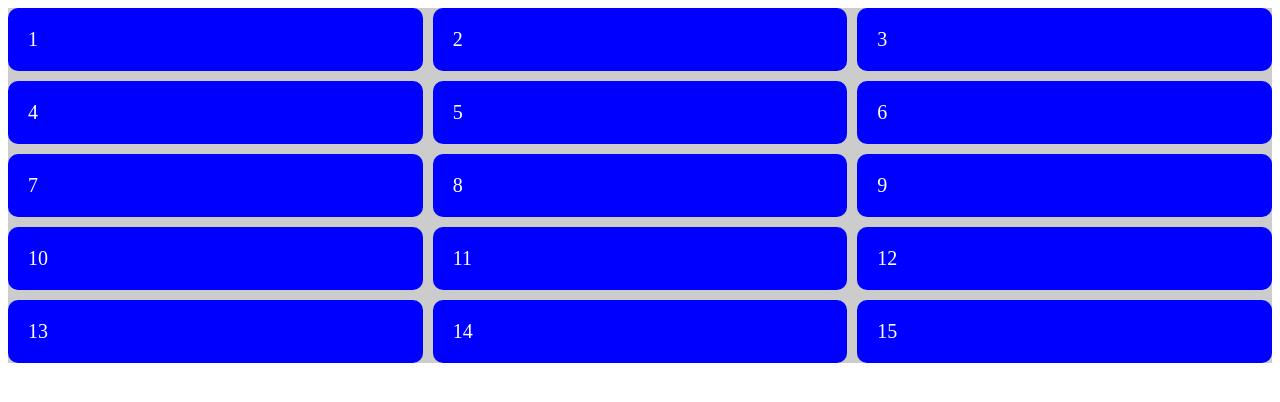
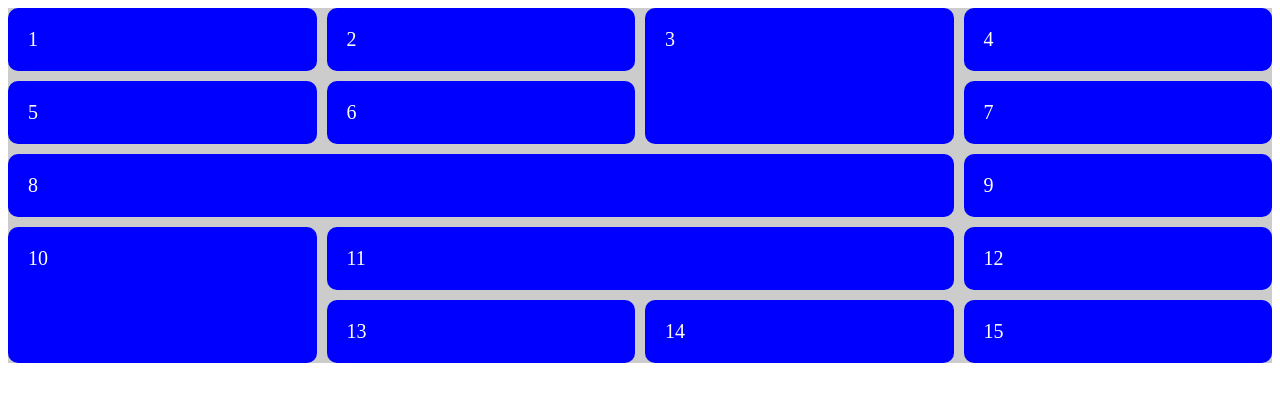
Before and after one commit to ThiagoAlb/exercicios, a plain HTML site: page grid2/index.html in a window 1280 px wide. Drawn offline with Linux system fonts and the light colour scheme.

Commit message:
Terceiro exercício de grid

```diff
--- a/grid2/style.css
+++ b/grid2/style.css
@@ -1,7 +1,7 @@
 .container {
     background-color: #CCC;
     display: grid;
-    grid-template-columns: repeat(3, 1fr);
+    grid-template-columns: repeat(4, 1fr);
     gap: 10px;
 }
 
@@ -12,3 +12,26 @@
     color: #FFF;
     font-size: 20px;
 }
+
+.item3 {
+    grid-column-start: 3;
+    grid-column-end: 4;
+
+    grid-row-start: 1;
+    grid-row-end: 3;
+}
+
+.item8 {
+    grid-column-start: 1;
+    grid-column-end: 4;
+}
+
+.item10 {
+    grid-row-start: 4;
+    grid-row-end: 6;
+}
+
+.item11 {
+    grid-column-start: 2;
+    grid-column-end: 4;
+}
--- /dev/null
+++ b/grid3/style.css
@@ -0,0 +1,37 @@
+.container {
+    background-color: #CCC;
+    display: grid;
+    grid-template-columns: repeat(5, 1fr);
+    gap: 10px;
+}
+
+.item {
+    background-color: #0000FF;
+    border-radius: 10px;
+    padding: 20px;
+    color: #FFF;
+    font-size: 20px;
+}
+
+.itemA {
+    grid-column-start: 1;
+    grid-column-end: 5;
+}
+
+.itemB {
+    grid-column-start: 5;
+    grid-column-end: 6;
+    grid-row-start: 1;
+    grid-row-end: 5;
+}
+
+.itemC {
+    grid-row-start: 2;
+    grid-row-end: 6;
+}
+
+.itemN {
+    grid-column-start: 2;
+    grid-column-end: 6;
+
+}
```
Also changed, not shown: grid3/index.html (added, +30 -0 lines).
